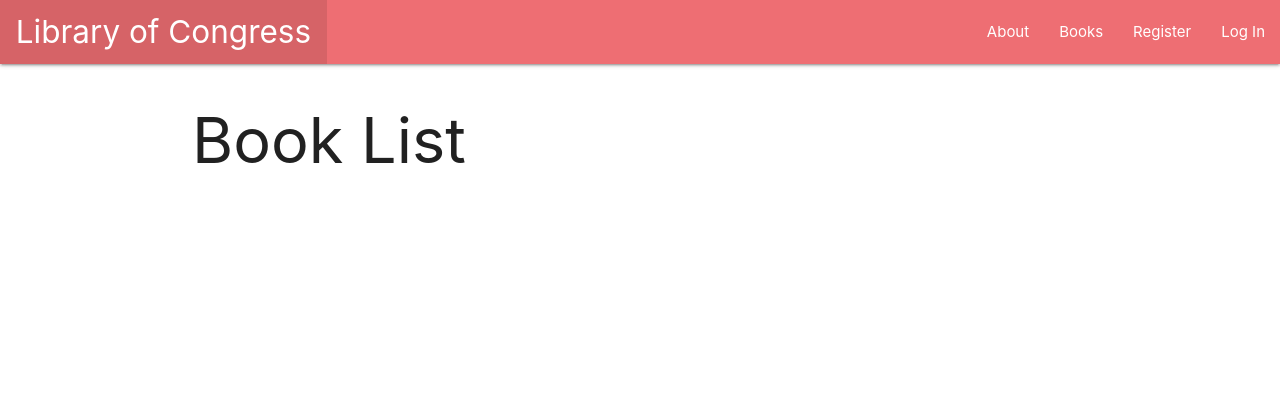
After one commit to AlexWestIsBest/library-of-congress, a Django app: page /books/ in a window 1280 px wide. The commit adds this page. Shown: the top 420 px of the page. Run offline with Django 4.2, Linux system fonts and the light colour scheme; data that the repository does not hold is empty.

Commit message:
Adds remaining Book model CRUD

```diff
--- a/main_app/templates/base.html
+++ b/main_app/templates/base.html
@@ -12,6 +12,7 @@
         href="https://cdnjs.cloudflare.com/ajax/libs/materialize/1.0.0/css/materialize.min.css"
     />
     <link rel="stylesheet" type="text/css" href="{% static 'css/style.css' %}" />
+    <script src="https://cdnjs.cloudflare.com/ajax/libs/materialize/1.0.0/js/materialize.min.js"></script>
 </head>
 <body>
     <header class="navbar-fixed">
@@ -24,9 +25,9 @@
                 </ul>
                 <ul class="right">
                     <li><a href="/about">About</a></li>
-                    <li><a href="/">All Books</a></li>
+                    <li><a href="/books">Books</a></li>
                     {% if user.is_authenticated %}
-                    <li><a href="/">Add Book</a></li>
+                    <li><a href="/books/create/">Add Book</a></li>
                     <li><a href="/">Genres</a></li>
                     <li><a href="/">Authors</a></li>
                     <li><a href="{% url 'logout' %}">Log Out</a></li>
--- /dev/null
+++ b/main_app/templates/main_app/book_list.html
@@ -0,0 +1,17 @@
+{% extends 'base.html' %} {% block content %}
+
+<h1>Book List</h1>
+
+{% for book in object_list %}
+<div class="row">
+    <div class="card col s6 m4 hoverable">
+        <a href="{% url 'book_detail' book.id%}">
+            <img src="{{ book.bookCover }}" alt="" height="200px">
+            <div class="card-content">
+                <span class="card-title">{{ book.title }}</span>
+                <p>Author: {{ book.author }}</p>
+            </div>
+        </a>
+    </div>
+</div>
+{% endfor %} {% endblock %}
--- a/main_app/urls.py
+++ b/main_app/urls.py
@@ -6,4 +6,10 @@ urlpatterns = [
     path('about/', views.about, name='about'),
 
     path('accounts/signup/', views.signup, name='signup'),
+
+    path('books/', views.BookList.as_view(), name='book_list'),
+    path('books/create/', views.BookCreate.as_view(), name='book_create'),
+    path('books/<int:pk>/', views.BookDetail.as_view(), name='book_detail'),
+    path('books/<int:pk>/update/', views.BookUpdate.as_view(), name='book_update'),
+    path('books/<int:pk>/delete/', views.BookDelete.as_view(), name='book_delete'),
 ]
--- a/main_app/views.py
+++ b/main_app/views.py
@@ -1,4 +1,6 @@
 from django.shortcuts import render, redirect
+from .models import Book
+from django.views.generic import ListView, CreateView, DetailView, UpdateView, DeleteView
 from django.contrib.auth import login
 from django.contrib.auth.forms import UserCreationForm
 from django.contrib.auth.decorators import login_required
@@ -14,22 +16,34 @@ def about(request):
 def signup(request):
     error_message = ''
     if request.method == 'POST':
-        # This is how to create a 'user' form object
-        # that includes the data from the browser
         form = UserCreationForm(request.POST)
         if form.is_valid():
-            # This will add the user to the database
             user = form.save()
-            # This is how we log a user in via code
             login(request, user)
             return redirect('index')
         else:
             error_message = 'Invalid sign up - try again'
-    # A bad POST or a GET request, so render signup.html with an empty form
     form = UserCreationForm()
     context = {'form': form, 'error_message': error_message}
     return render(request, 'registration/signup.html', context)
 
+class BookList(ListView):
+    model = Book
+
+class BookCreate(CreateView):
+    model = Book
+    fields = '__all__'
+
+class BookDetail(DetailView):
+    model = Book
+
+class BookUpdate(UpdateView):
+    model = Book
+    fields = '__all__'
+
+class BookDelete(DeleteView):
+    model = Book
+    success_url = '/books/'
 
 
 # Remember to add authorization for new class views
```
Also changed, not shown: main_app/models.py (+7 -0 lines), main_app/templates/main_app/book_confirm_delete.html (added, +15 -0 lines), main_app/templates/main_app/book_detail.html (added, +18 -0 lines), main_app/templates/main_app/book_form.html (added, +34 -0 lines).
